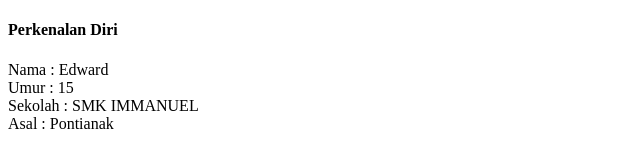
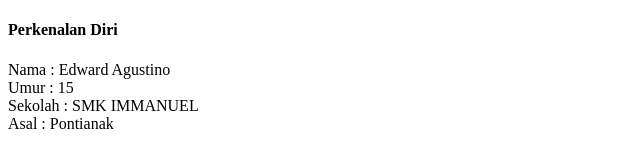
Before and after one commit to EdwardAgustino/belajarGitHub, a plain HTML site: page index.html in a window 1280 px wide. Shown: the full height of the page, 0-640 px from the left. Drawn offline with Linux system fonts and the light colour scheme.

Commit message:
commit main

```diff
--- a/index.html
+++ b/index.html
@@ -4,6 +4,6 @@
 </head>
 <body>
     <h4>Perkenalan Diri</h4>
-    <p>Nama : Edward<br>Umur : 15<br>Sekolah : SMK IMMANUEL<br>Asal : Pontianak</p>
+    <p>Nama : Edward Agustino<br>Umur : 15<br>Sekolah : SMK IMMANUEL<br>Asal : Pontianak</p>
 </body>
 </html>
```
